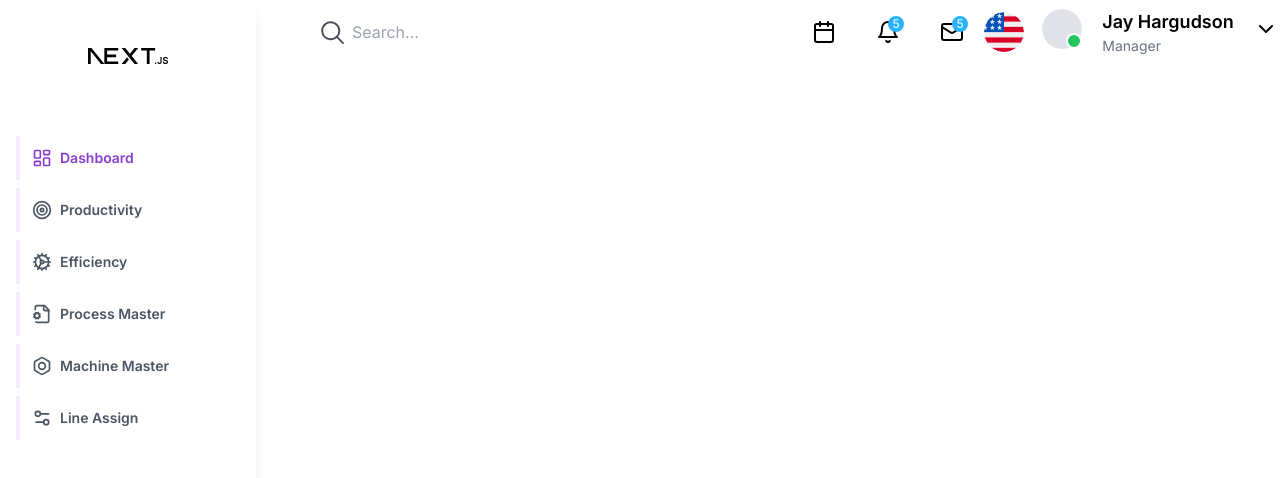
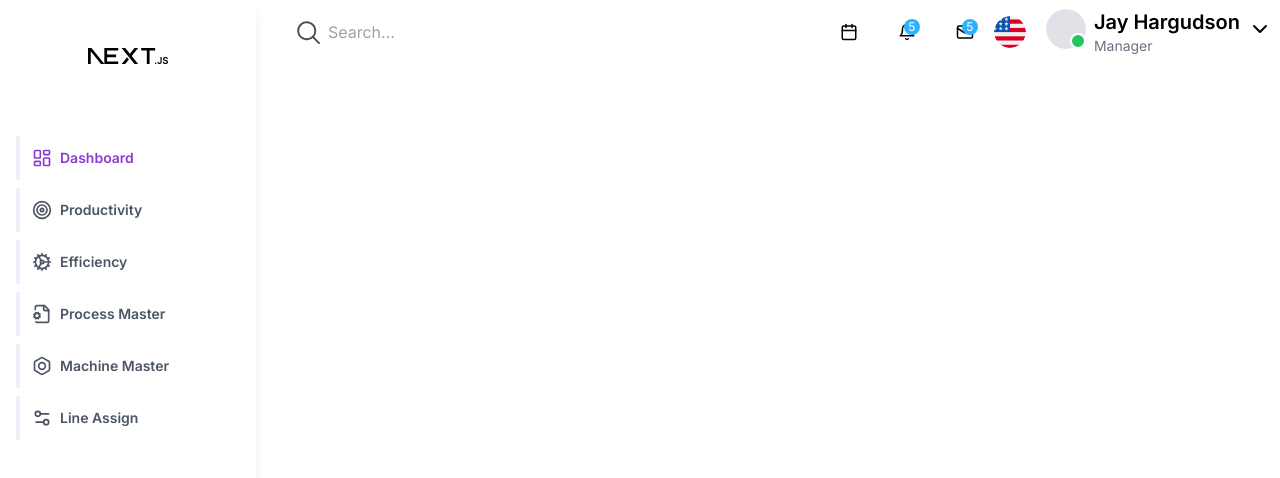
Before and after one commit to Febiecode/naiduhall, a Next.js app: page / in a window 1280 px wide. Shown: the top 478 px of the page. Built offline with nearby package versions, Linux system fonts and the light colour scheme.

Commit message:
sidebar + navbar + routing

```diff
--- a/src/components/atoms/NameRole.tsx
+++ b/src/components/atoms/NameRole.tsx
@@ -8,7 +8,7 @@ interface NameRole{
 const NameRoleComponent: React.FC<NameRole> = ({ name, role }) => {
   return (
     <div className="flex flex-col justify-start">
-      <h2 className="text-lg font-semibold">{name}</h2>
+      <h2 className="text-sm sm:text-base md:text-base lg:text-base xl:text-xl font-semibold">{name}</h2>
       <p className="text-sm text-gray-500">{role}</p>
     </div>
   );
--- a/src/components/navbar/NavBar.tsx
+++ b/src/components/navbar/NavBar.tsx
@@ -7,8 +7,14 @@ const NavBar = () => {
     return (
         <div className="grid grid-cols-12 gap-4 h-10 w-full mt-3">
             <TransparentSearchBar />
-            <NavIcons />
-            <Profile />
+            <div className='h-10  flex justify-end items-center col-span-7 '>
+                <div className=' lg:me-3'>
+                    <NavIcons />
+                </div>
+                <div className='px-2'>
+                    <Profile />
+                </div>
+            </div>
         </div>
     )
 }
--- a/src/components/navbar/NavIcons.tsx
+++ b/src/components/navbar/NavIcons.tsx
@@ -11,11 +11,11 @@ const NavIcons = () => {
     // 'mail',
   ];
   return (
-    <div className='h-10 col-span-3 flex justify-end items-center'>
-      <div className="flex justify-center items-center">
+
+      <div className="flex items-center">
         {iconNames.map((Icon, index) => (
-          <div key={index} className="relative mx-5">
-            <Icon size="24" />
+          <div key={index} className="relative lg:mx-5 md:mx-2">
+            <Icon size="18" />
             {(index === 1 || index === 2) && (
               <span className="bg-primary-blue text-white rounded-full w-4 h-4 text-xs absolute -top-1 -right-1 flex justify-center items-center">
                 5 {/* Replace this with your actual notification count */}
@@ -24,9 +24,8 @@ const NavIcons = () => {
 
           </div>
         ))}
-        <Image src={require('../../../public/usa.svg')} alt="Profile" className="w-10 h-10 rounded-full"/>
+        <Image src={require('../../../public/usa.svg')} alt="Profile" className="w-8 h-8 rounded-full"/>
       </div>
-    </div>
   )
 }
 
--- a/src/components/navbar/Profile.tsx
+++ b/src/components/navbar/Profile.tsx
@@ -26,14 +26,14 @@ const Profile = () => {
     // 'mail',
   ];
   return (
-    <div className='h-10 col-span-3 flex items-center justify-center'>
+    <div className='flex items-center'>
       <div>
         <ProfileWithStatus imageUrl={require('../../../public/profile.svg')} online={true} />
       </div>
-      <div className="ms-5">
+      <div className="lg:ms-2 md:ms-1">
         <NameRoleComponent name="Jay Hargudson" role="Manager" />
       </div>
-      <div className="ms-5">
+      <div className="lg:ms-2 md:ms-1">
       <ProfileDropDown />
       </div>
     </div>
--- a/src/components/navbar/TransparentSearchBar.tsx
+++ b/src/components/navbar/TransparentSearchBar.tsx
@@ -4,7 +4,7 @@ const TransparentSearchBar = () => {
     return (
 
 
-            <div className="relative h-10 col-span-6 ms-10">
+            <div className="relative h-10 col-span-5 lg:ms-4">
             <svg className=' h-6 w-6 absolute left-2 top-1/2 transform -translate-y-1/2 text-gray-400' width="19" height="19" viewBox="0 0 19 19" fill="none" xmlns="http://www.w3.org/2000/svg">
                 <path d="M18.7801 17.7203L14.3033 13.2435C15.5233 11.7515 16.1231 9.84758 15.9787 7.92568C15.8343 6.00378 14.9567 4.21091 13.5275 2.9179C12.0983 1.62489 10.2268 0.930677 8.30007 0.978851C6.37336 1.02702 4.53886 1.8139 3.17605 3.17672C1.81323 4.53954 1.02635 6.37403 0.97818 8.30074C0.930006 10.2275 1.62422 12.099 2.91723 13.5282C4.21023 14.9574 6.00311 15.835 7.92501 15.9794C9.84691 16.1238 11.7508 15.524 13.2428 14.304L17.7196 18.7808C17.861 18.9174 18.0505 18.993 18.2471 18.9913C18.4438 18.9896 18.6319 18.9107 18.771 18.7716C18.91 18.6326 18.9889 18.4445 18.9906 18.2478C18.9923 18.0512 18.9167 17.8617 18.7801 17.7203ZM8.49984 14.5005C7.31315 14.5005 6.15311 14.1486 5.16642 13.4893C4.17972 12.83 3.41069 11.893 2.95656 10.7966C2.50243 9.70025 2.38361 8.49385 2.61512 7.32997C2.84664 6.16608 3.41808 5.09698 4.2572 4.25787C5.09631 3.41875 6.16541 2.84731 7.3293 2.6158C8.49318 2.38428 9.69958 2.5031 10.7959 2.95723C11.8923 3.41136 12.8294 4.18039 13.4887 5.16709C14.1479 6.15378 14.4998 7.31382 14.4998 8.50051C14.4981 10.0913 13.8653 11.6163 12.7405 12.7412C11.6157 13.866 10.0906 14.4987 8.49984 14.5005Z" fill="#4A4C56" />
             </svg>
```
